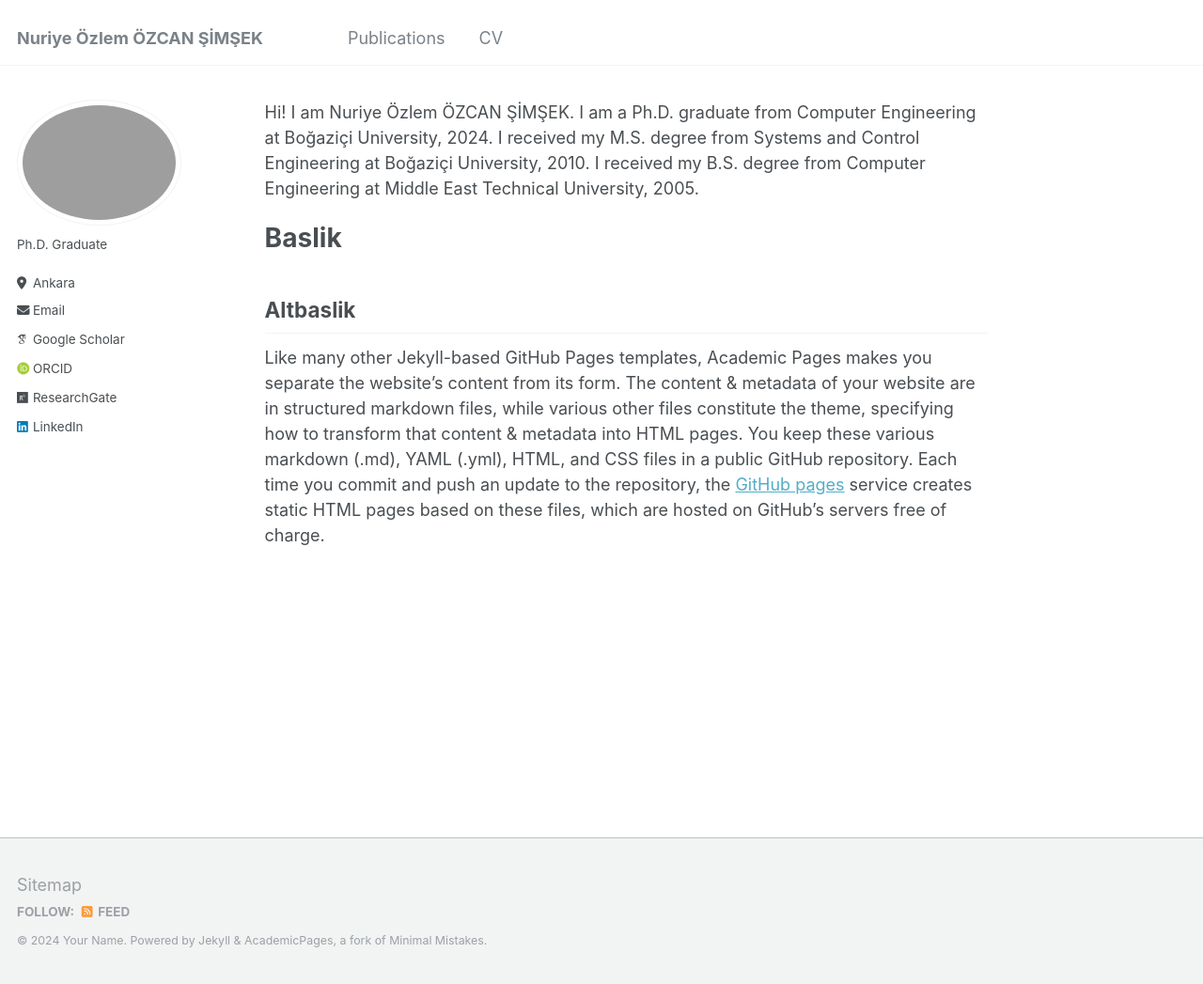
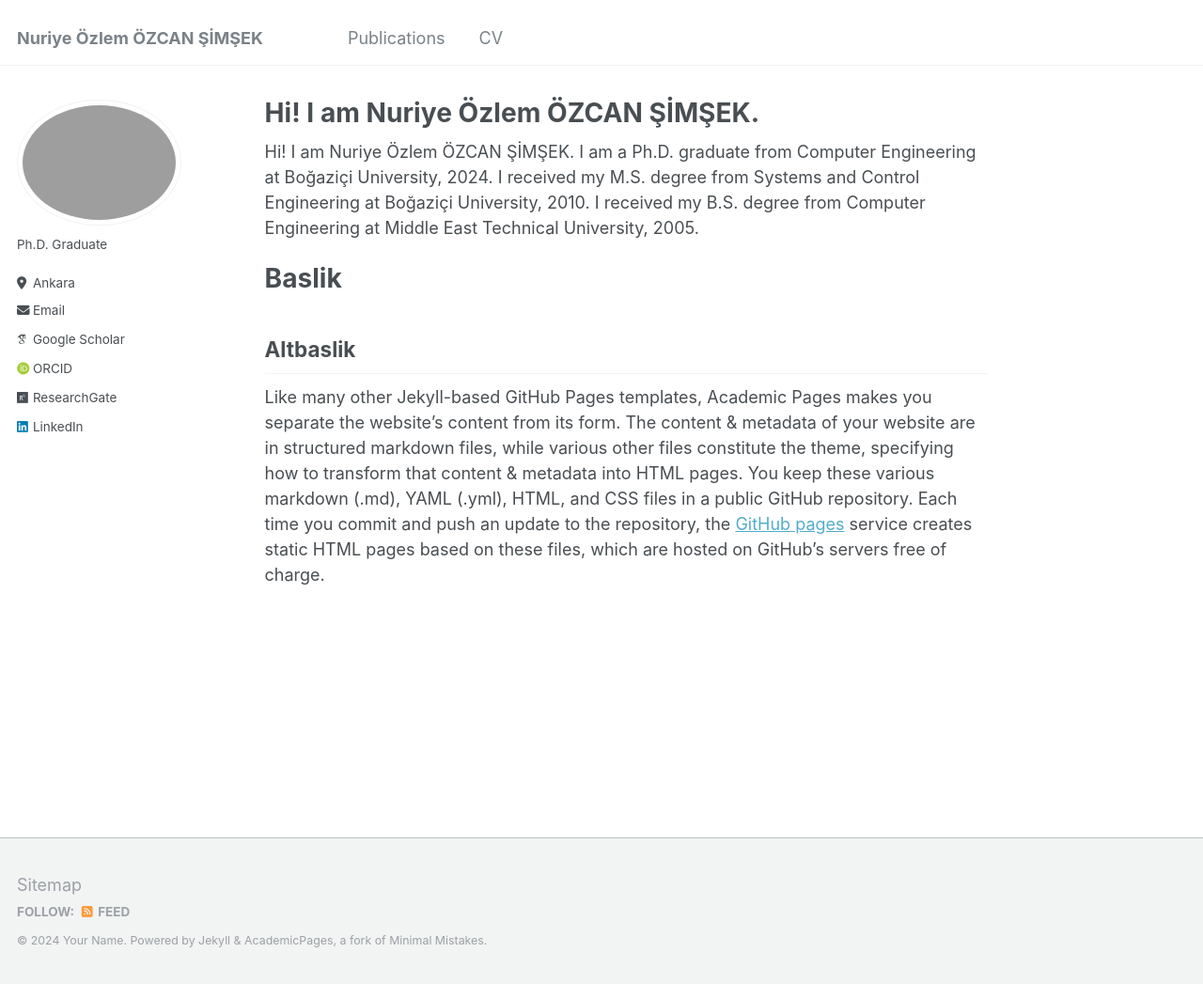
Before and after one commit to nozlemozcan/nozlemozcan.github.io, a Jekyll site: the page built from _pages/about.md, in a window 1280 px wide and 1047 px high. Shown: the whole window at 94% size. Built offline with Jekyll 4.4.1, drawn with Linux system fonts in a browser that asks for light colours; some web fonts are replaced; our own code applies the rules of GitHub Pages for plain Markdown files.

Commit message:
Update about.md

```diff
--- a/_pages/about.md
+++ b/_pages/about.md
@@ -1,3 +1,12 @@
+---
+permalink: /
+title: "Hi! I am Nuriye Özlem ÖZCAN ŞİMŞEK."
+author_profile: true
+redirect_from:
+  - /about/
+  - /about.html
+---
+
 Hi! I am Nuriye Özlem ÖZCAN ŞİMŞEK.
 I am a Ph.D. graduate from Computer Engineering at Boğaziçi University, 2024.
 I received my M.S. degree from Systems and Control Engineering at Boğaziçi University, 2010.
```
